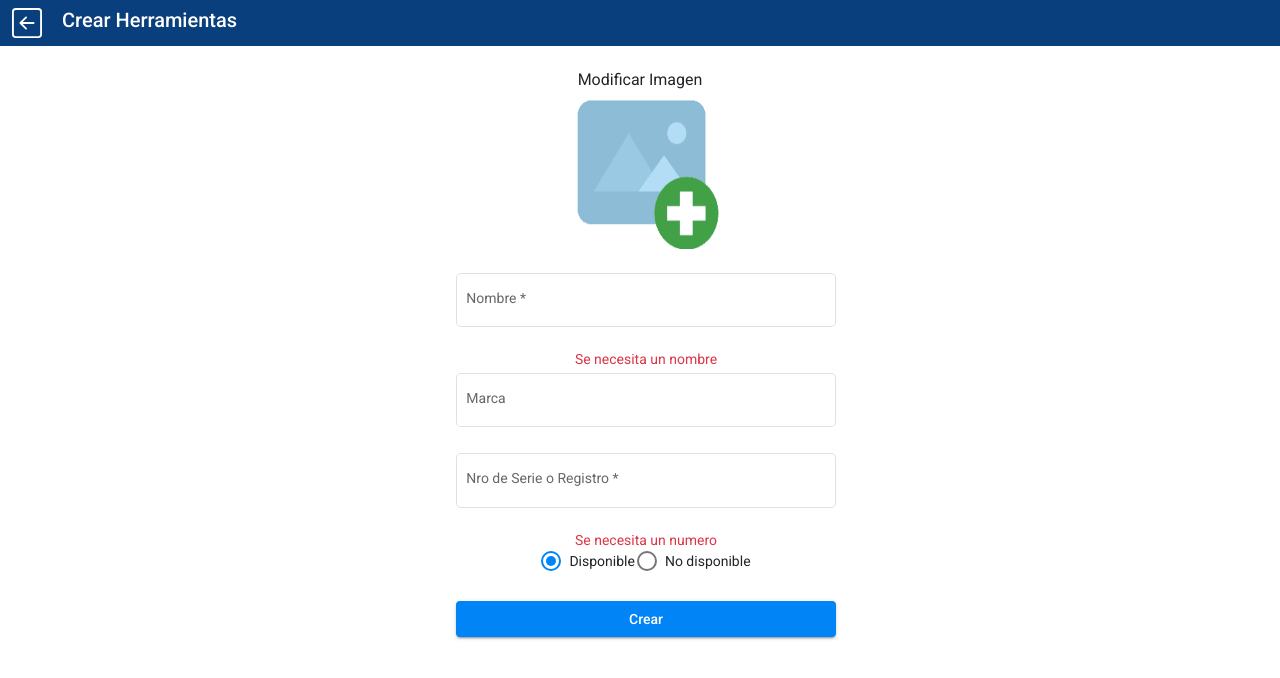
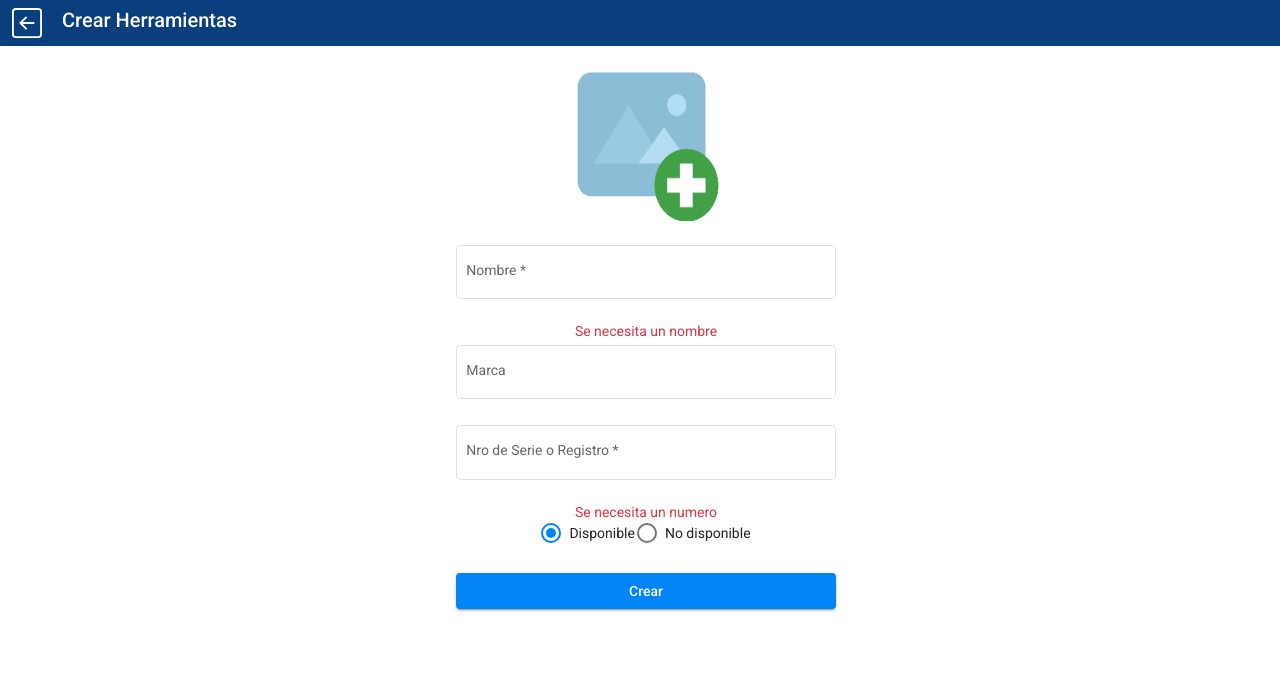
Before and after one commit to CFL404Sistemas/SGCFL, an Angular app: page /crear-herramienta in a window 1280 px wide. Shown: the top 678 px of the page. Built offline with nearby package versions, Linux system fonts and the light colour scheme.

Commit message:
arreglo de bugs

```diff
--- a/src/app/pages/crearherramienta/crearherramienta.component.html
+++ b/src/app/pages/crearherramienta/crearherramienta.component.html
@@ -3,14 +3,14 @@
 
   <div clas="row">
     <div class="col-md-12">
-      <h3>Modificar Imagen</h3>
+
       <img *ngIf="!previewPicture"
         class="icono-de-herramientas animate__animated animate__pulse"
         src="assets/agregar-herramienta.png"
         alt=""
 
       />
-      <img style="width:10%;" *ngIf="previewPicture" [src]="previewPicture">
+      <img style="width: 156px; height: 156px; margin-top: 10px;" *ngIf="previewPicture" [src]="previewPicture">
 
       <input type="file" (change)="loadImageFromDevice($event)" id="file-input"
       accept="image/png, image/jpeg" name="upload" id="upload" class="upload-box" placeholder="Upload File">
--- a/src/app/pages/crearherramienta/crearherramienta.component.scss
+++ b/src/app/pages/crearherramienta/crearherramienta.component.scss
@@ -68,12 +68,13 @@ color: $ligthBlue;
     position: absolute;
     z-index: 1;
     width: 20%;
-    height: 20%;
+    height: 30%;
     top: 0;
     left: 0;
     opacity: 0;
     cursor: pointer;
     margin-left: 40%;
+    margin-top: 0%;
 
 }
 
@@ -93,11 +94,7 @@ input{
 
   border: 2px solid transparent;
 }
-h3
-{
-  margin-top: 20px;
-  margin-bottom: -20px;
-}
+
 
 .form{
 
--- a/src/app/pages/navbar/navbar.component.ts
+++ b/src/app/pages/navbar/navbar.component.ts
@@ -15,7 +15,7 @@ export class NavbarComponent implements OnInit {
 
   }
 volverhome(){
-  this.router.navigate(["home-admin"]);
+  this.router.navigate(["obtener-inventario"]);
 
 }
 }
```
Also changed, not shown: src/app/pages/crearherramienta/crearherramienta.component.ts (+1 -1 lines).
